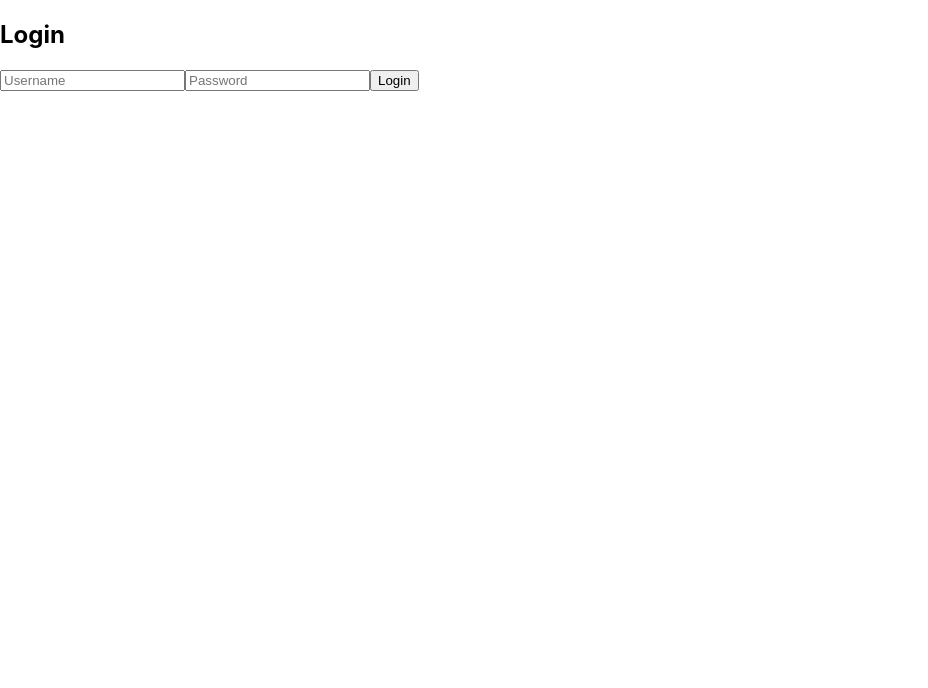
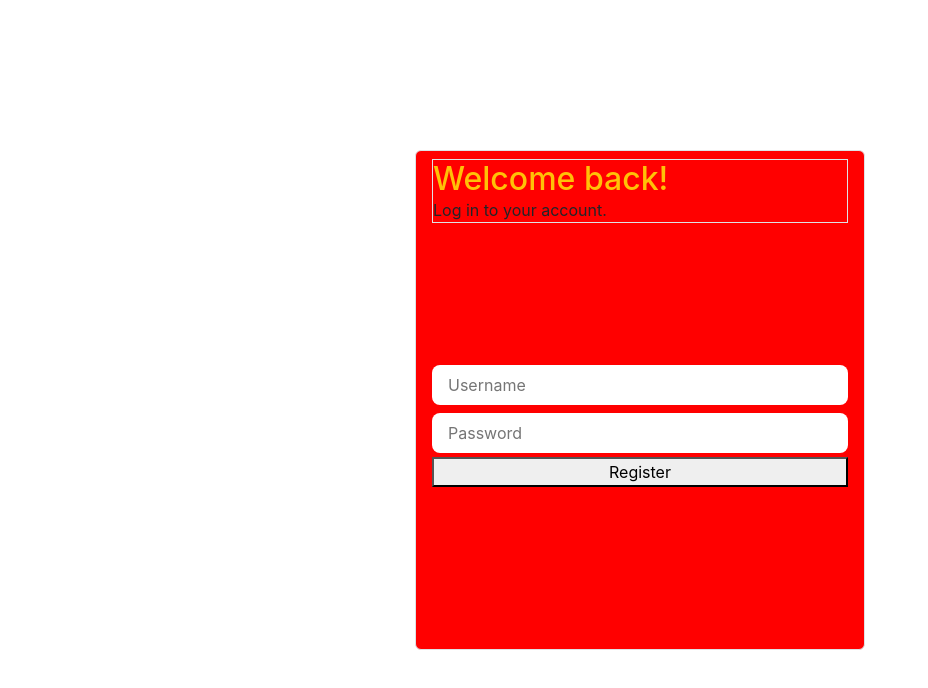
Before and after one commit to pabuuu/Salmo, a React (Create React App) app in the folder frontend/: page / in a window 1280 px wide. Shown: the top 688 px of the page, without its empty margins (0-928 px from the left). Built offline with nearby package versions, Linux system fonts and the light colour scheme.

Commit message:
ui for login

```diff
--- a/frontend/public/index.html
+++ b/frontend/public/index.html
@@ -24,6 +24,7 @@
       work correctly both with client-side routing and a non-root public URL.
       Learn how to configure a non-root public URL by running `npm run build`.
     -->
+    <link href="https://cdn.jsdelivr.net/npm/bootstrap@5.3.8/dist/css/bootstrap.min.css" rel="stylesheet" integrity="sha384-sRIl4kxILFvY47J16cr9ZwB07vP4J8+LH7qKQnuqkuIAvNWLzeN8tE5YBujZqJLB" crossorigin="anonymous">
     <title>React App</title>
   </head>
   <body>
@@ -39,5 +40,6 @@
       To begin the development, run `npm start` or `yarn start`.
       To create a production bundle, use `npm run build` or `yarn build`.
     -->
+      <script src="https://cdn.jsdelivr.net/npm/bootstrap@5.3.8/dist/js/bootstrap.bundle.min.js" integrity="sha384-FKyoEForCGlyvwx9Hj09JcYn3nv7wiPVlz7YYwJrWVcXK/BmnVDxM+D2scQbITxI" crossorigin="anonymous"></script>
   </body>
 </html>
--- a/frontend/src/App.js
+++ b/frontend/src/App.js
@@ -1,8 +1,8 @@
 import React, { useState } from "react";
-import Login from "./LoginRegister/login";
+import Login from "./views/login";
 import Dashboard from "./Dashboard";
 import { BrowserRouter, Routes, Route } from "react-router-dom";
-import Register from "./LoginRegister/register";
+import Register from "./views/register";
 
 function App() {
 
--- a/frontend/src/LoginRegister/login.js
+++ /dev/null
@@ -1,49 +0,0 @@
-import React, { useState } from "react";
-
-export default function Login() {
-  const [username, setUsername] = useState("");
-  const [password, setPassword] = useState("");
-  const [message, setMessage] = useState("");
-
-  const handleLogin = async (e) => {
-    e.preventDefault();
-    try {
-      const res = await fetch("/api/login", {
-        method: "POST",
-        headers: { "Content-Type": "application/json" },
-        body: JSON.stringify({ username, password }),
-      });
-      const data = await res.json();
-
-      if (data.success) {
-        localStorage.setItem("token", data.token);
-        setMessage("Login successful!");
-      } else {
-        setMessage(data.message || "Login failed");
-      }
-    } catch (err) {
-      setMessage("Error logging in");
-    }
-  };
-
-  return (
-    <div>
-      <h2>Login</h2>
-      <form onSubmit={handleLogin}>
-        <input
-          placeholder="Username"
-          value={username}
-          onChange={(e) => setUsername(e.target.value)}
-        />
-        <input
-          type="password"
-          placeholder="Password"
-          value={password}
-          onChange={(e) => setPassword(e.target.value)}
-        />
-        <button type="submit">Login</button>
-      </form>
-      <p>{message}</p>
-    </div>
-  );
-}
--- a/frontend/src/LoginRegister/register.js
+++ /dev/null
@@ -1,43 +0,0 @@
-import React, { useState } from "react";
-
-export default function Register() {
-  const [username, setUsername] = useState("");
-  const [password, setPassword] = useState("");
-  const [message, setMessage] = useState("");
-
-  const handleRegister = async (e) => {
-    e.preventDefault();
-    try {
-      const res = await fetch("/api/register", {
-        method: "POST",
-        headers: { "Content-Type": "application/json" },
-        body: JSON.stringify({ username, password }),
-      });
-      const data = await res.json();
-      setMessage(data.message || "Registered!");
-    } catch (err) {
-      setMessage("Error registering user");
-    }
-  };
-
-  return (
-    <div>
-      <h2>Register</h2>
-      <form onSubmit={handleRegister}>
-        <input
-          placeholder="Username"
-          value={username}
-          onChange={(e) => setUsername(e.target.value)}
-        />
-        <input
-          type="password"
-          placeholder="Password"
-          value={password}
-          onChange={(e) => setPassword(e.target.value)}
-        />
-        <button type="submit">Register</button>
-      </form>
-      <p>{message}</p>
-    </div>
-  );
-}
--- /dev/null
+++ b/frontend/src/components/Card.js
@@ -0,0 +1,11 @@
+import React from "react";
+import "../styles/Components.css"
+function Card({ children }) {
+  return (
+    <div className="card border d-flex flex-column py-2 px-3">
+      {children}
+    </div>
+  );
+}
+
+export default Card;
--- /dev/null
+++ b/frontend/src/styles/Components.css
@@ -0,0 +1,15 @@
+.card{
+    background-color: red;
+    width: 450px;
+    height: 500px;
+    display: flex;
+    justify-content: space-between;
+
+}
+.custom-input{
+    padding-left: 1rem;
+    padding-top: 0.5rem;
+    padding-bottom: 0.5rem;
+    border:none;
+    border-radius: 8px;
+}
--- /dev/null
+++ b/frontend/src/views/login.js
@@ -0,0 +1,71 @@
+import React, { useState } from "react";
+import Card from "../components/Card";
+export default function Register() {
+  const [username, setUsername] = useState("");
+  const [password, setPassword] = useState("");
+  const [message, setMessage] = useState("");
+
+  const handleRegister = async (e) => {
+    e.preventDefault();
+    try {
+      const res = await fetch("/api/register", {
+        method: "POST",
+        headers: { "Content-Type": "application/json" },
+        body: JSON.stringify({ username, password }),
+      });
+      const data = await res.json();
+      setMessage(data.message || "Registered!");
+    } catch (err) {
+      setMessage("Error registering user");
+    }
+  };
+
+  return (
+    <div className="d-flex align-items-center justify-content-center vh-100">
+      <Card>
+          <div className="header border">
+            <h2 className="text-warning fw-bol m-0 p-0">Welcome back!</h2>
+            <span className="text-xs">Log in to your account.</span>
+          </div>
+          <form onSubmit={handleRegister} className="d-flex flex-column">
+            <input
+              placeholder="Username"
+              value={username}
+              onChange={(e) => setUsername(e.target.value)}
+              className="custom-input my-1"
+            />
+            <input
+              type="password"
+              placeholder="Password"
+              value={password}
+              onChange={(e) => setPassword(e.target.value)}
+              className="custom-input my-1"
+            />
+            <button type="submit">Register</button>
+          </form>
+          <p>{message}</p>
+        </Card>
+    </div>
+  );
+}
+
+// const handleLogin = async (e) => {
+//   e.preventDefault();
+//     try {
+//       const res = await fetch("/api/login", {
+//         method: "POST",
+//         headers: { "Content-Type": "application/json" },
+//         body: JSON.stringify({ username, password }),
+//       });
+//       const data = await res.json();
+
+//       if (data.success) {
+//         localStorage.setItem("token", data.token);
+//         setMessage("Login successful!");
+//       } else {
+//         setMessage(data.message || "Login failed");
+//       }
+//     } catch (err) {
+//       setMessage("Error logging in");
+//   }
+// };
```
Also changed, not shown: frontend/src/views/register.js (added, +45 -0 lines).
